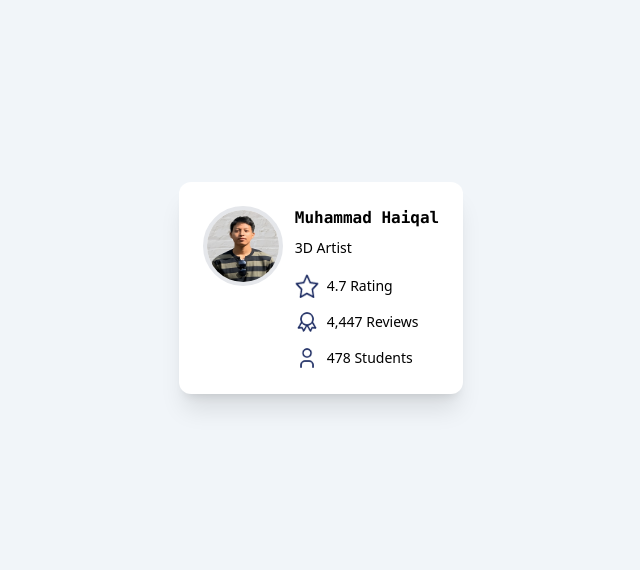
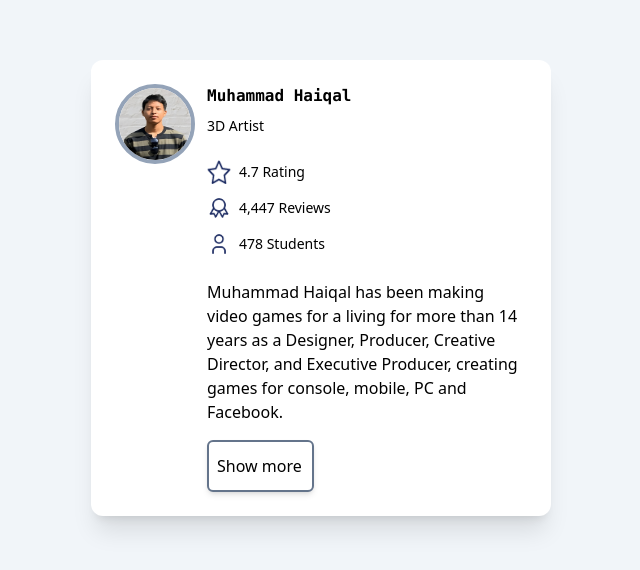
Before and after one commit to iqoll/user-card, a website: page index.html in a window 1280 px wide. Shown: the part 112-682 px from the top of the page, without its empty margins (319-959 px from the left). Drawn offline with Linux system fonts and the light colour scheme.

Commit message:
description and btn

```diff
--- a/index.html
+++ b/index.html
@@ -11,18 +11,18 @@
   <div class="flex justify-center items-center min-h-screen bg-slate-100">
     <div class="flex p-6 bg-white rounded-xl shadow-xl space-x-3">
       <div>
-        <img src="images/copy of profile.png" alt="" class="w-20 h-20 rounded-full border-4 order-gray-500">
+        <img src="images/copy of profile.png" alt="" class="w-20 h-20 rounded-full border-4 border-slate-400 hover:scale-105 duration-150">
       </div>
 
       <!-- Content -->
       <div class="flex flex-col">
       <!-- Title Content -->
-      <div class="flex flex-col space-y-2 mb-4">
+      <div class="flex flex-col space-y-2 mb-6">
         <h1 class="font-mono font-bold">Muhammad Haiqal</h1>
         <p class="text-sm">3D Artist</p>
       </div>
       <!-- Stats -->
-      <div class="flex flex-col space-y-3 text-sm">
+      <div class="flex flex-col space-y-3 text-sm mb-6">
         <div class="flex items-center space-x-2">
           <img src="images/Star.png" alt="" class="w-6 h-6">
           <span>4.7 Rating</span>
@@ -36,6 +36,15 @@
           <span>478 Students</span>
         </div>
       </div>
+
+      <!-- Description -->
+      <div class="mb-4">
+        <p class="max-w-xs">Muhammad Haiqal has been making video games for a living for more than 14 years as a Designer, Producer, Creative Director, and Executive Producer, creating games for console, mobile, PC and Facebook.</p>
+      </div>
+
+      <button class="flex items-center px-2 py-3 w-1/3 bg-white border-2 shadow-md border-slate-500 rounded-md hover:-translate-y-2 hover:shadow-lg duration-150">
+        Show more
+      </button>
     </div>
     </div>
   </div>
```
Also changed, not shown: css/style.css.
